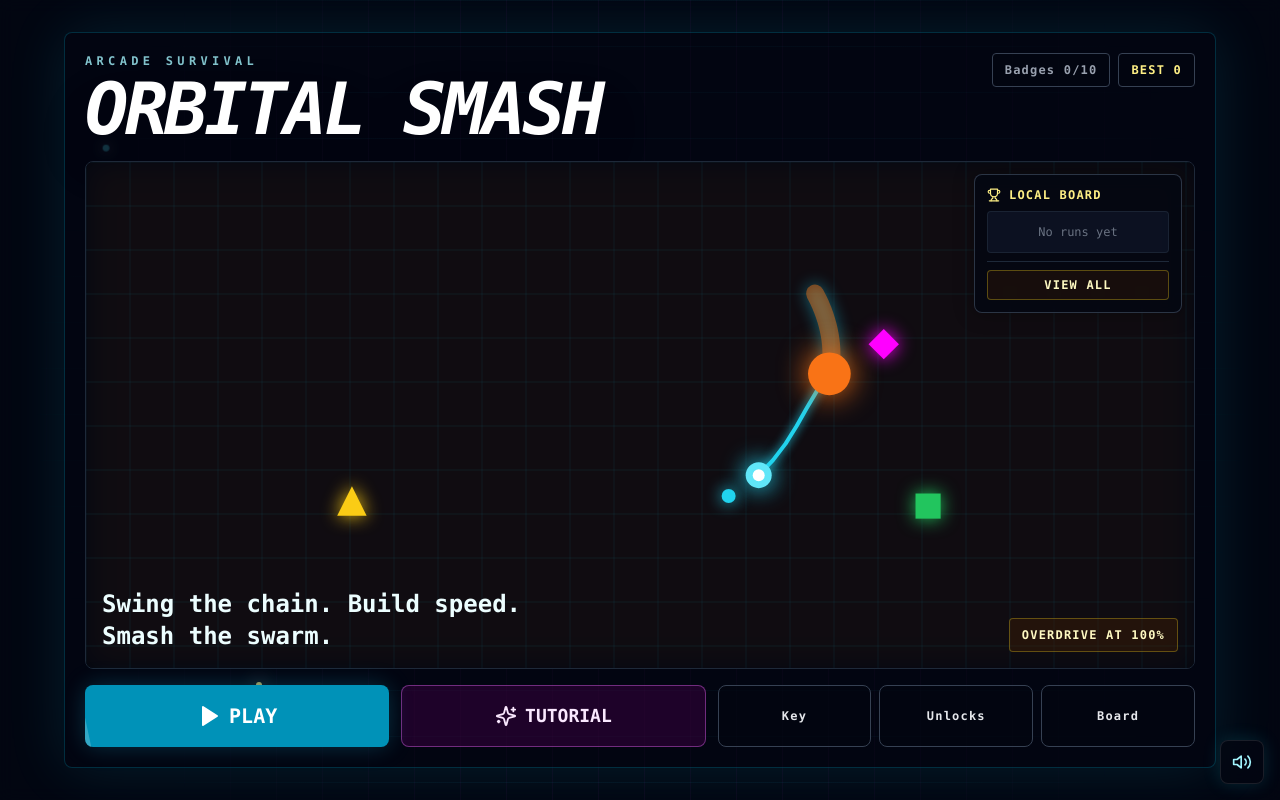
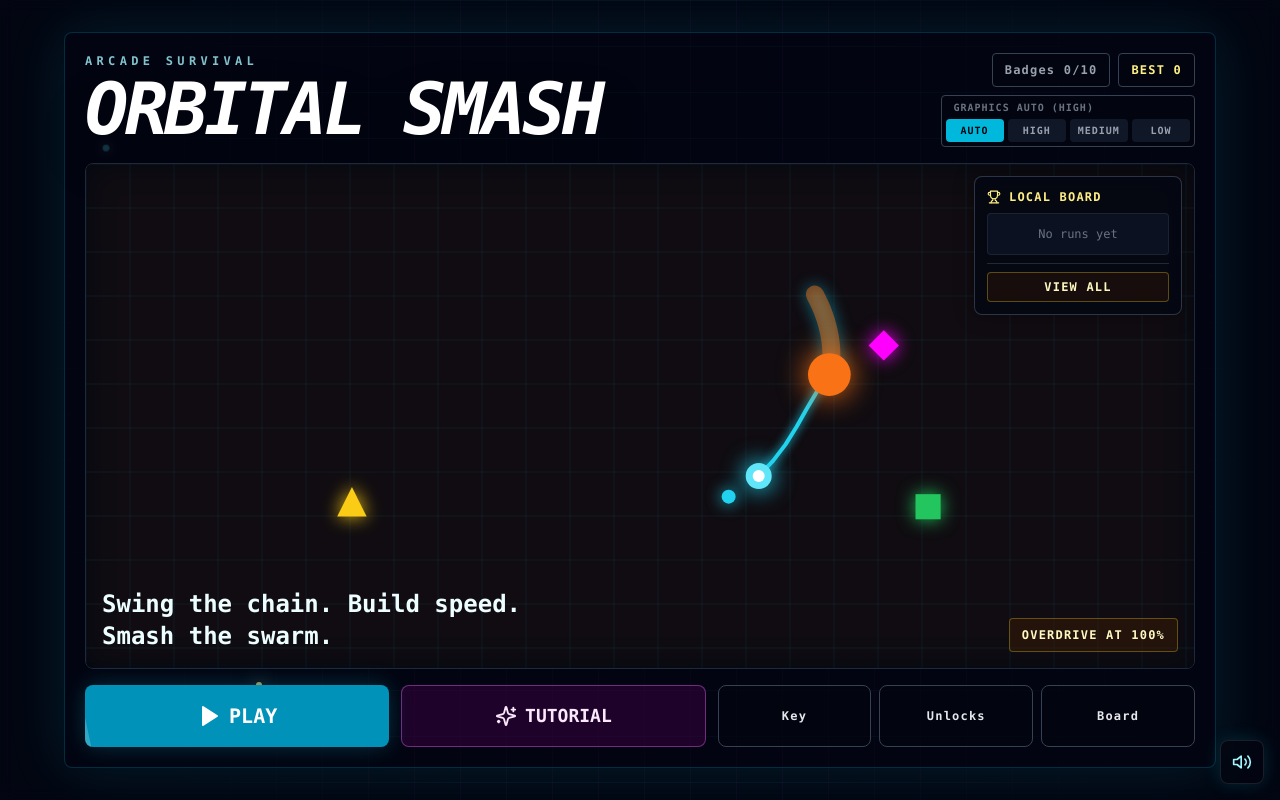
Before and after one commit to nascarjake/orbital-smash, a React (Vite) app: page / in a window 1280 px wide. Built offline with nearby package versions, Linux system fonts and the light colour scheme.

Commit message:
add graphics options

```diff
--- a/src/App.jsx
+++ b/src/App.jsx
@@ -16,6 +16,7 @@ const UNLOCKS_KEY = 'orbital_smash_unlocks';
 const LOADOUT_KEY = 'orbital_smash_loadout';
 const LOCAL_SCORES_KEY = 'orbital_smash_local_scores';
 const MUTE_KEY = 'orbital_smash_muted';
+const GRAPHICS_KEY = 'orbital_smash_graphics';
 
 const DREAMLO_PUBLIC = "69f664cb8f40bb1068bd441a";
 const DREAMLO_PRIVATE = "qJcEBUUmAE6ApG2ZQjVRiw4nBSAtJFnUGNixUKRstFdA";
@@ -246,6 +247,15 @@ const QUALITY_PRESETS = {
   ],
 };
 
+const GRAPHICS_OPTIONS = [
+  { id: 'auto', label: 'Auto' },
+  { id: 'high', label: 'High', quality: 0 },
+  { id: 'medium', label: 'Medium', quality: 1 },
+  { id: 'low', label: 'Low', quality: 2 },
+];
+
+const qualityLabel = (quality) => ['High', 'Medium', 'Low'][quality] ?? 'High';
+
 const applyQualityPreset = (perf, quality = perf.quality ?? 0) => {
   const presets = perf.isMobile ? QUALITY_PRESETS.mobile : QUALITY_PRESETS.desktop;
   const nextQuality = Math.max(0, Math.min(quality, presets.length - 1));
@@ -447,6 +457,8 @@ export default function App() {
   const [showUnlocks, setShowUnlocks] = useState(false);
   const [showLeaderboard, setShowLeaderboard] = useState(false);
   const [tutorialStep, setTutorialStep] = useState(0);
+  const [graphicsMode, setGraphicsMode] = useState(() => localStorage.getItem(GRAPHICS_KEY) || 'auto');
+  const [graphicsQuality, setGraphicsQuality] = useState(0);
   const isLocalMode = isLocalRuntime();
 
   const canvasRef = useRef(null);
@@ -595,6 +607,15 @@ export default function App() {
     }
   };
 
+  const setGraphics = (mode) => {
+    setGraphicsMode(mode);
+    localStorage.setItem(GRAPHICS_KEY, mode);
+    const option = GRAPHICS_OPTIONS.find((item) => item.id === mode);
+    if (option?.quality !== undefined) {
+      setGraphicsQuality(option.quality);
+    }
+  };
+
   const fetchLeaderboard = async () => {
     if (isLocalMode) {
       setLeaderboard([]);
@@ -648,10 +669,13 @@ export default function App() {
     const width = window.innerWidth;
     const height = window.innerHeight;
     const isMobile = window.matchMedia('(pointer: coarse)').matches || window.innerWidth < MOBILE_BREAKPOINT;
+    const graphicsOption = GRAPHICS_OPTIONS.find((item) => item.id === graphicsMode) ?? GRAPHICS_OPTIONS[0];
+    const initialQuality = graphicsOption.quality ?? 0;
     const performance = isMobile
       ? {
           isMobile: true,
-          quality: 0,
+          quality: initialQuality,
+          autoQuality: graphicsMode === 'auto',
           frameAvg: FRAME_DURATION,
           qualityCooldown: 0,
           coreFollow: 0.22,
@@ -678,7 +702,8 @@ export default function App() {
         }
       : {
           isMobile: false,
-          quality: 0,
+          quality: initialQuality,
+          autoQuality: graphicsMode === 'auto',
           frameAvg: FRAME_DURATION,
           qualityCooldown: 0,
           coreFollow: 0.15,
@@ -704,6 +729,7 @@ export default function App() {
           hudSyncInterval: 10,
         };
     applyQualityPreset(performance, performance.quality);
+    setGraphicsQuality(performance.quality);
 
     // Physics nodes for the chain-mace (Verlet integration)
     const nodes = Array.from({ length: NUM_NODES }, (_, i) => ({
@@ -1076,6 +1102,7 @@ export default function App() {
     resizeCanvas();
 
     const updateQuality = (deltaMs) => {
+      if (!perf.autoQuality) return;
       if (!Number.isFinite(deltaMs) || deltaMs <= 0) return;
       perf.frameAvg = perf.frameAvg * 0.94 + deltaMs * 0.06;
       if (perf.qualityCooldown > 0) perf.qualityCooldown--;
@@ -1086,10 +1113,12 @@ export default function App() {
 
       if (perf.qualityCooldown <= 0 && perf.frameAvg > downThreshold && perf.quality < presets.length - 1) {
         applyQualityPreset(perf, perf.quality + 1);
+        setGraphicsQuality(perf.quality);
         perf.qualityCooldown = 90;
         resizeCanvas();
       } else if (perf.qualityCooldown <= 0 && perf.frameAvg < upThreshold && perf.quality > 0) {
         applyQualityPreset(perf, perf.quality - 1);
+        setGraphicsQuality(perf.quality);
         perf.qualityCooldown = 180;
         resizeCanvas();
       } else if (Math.abs((perf.renderScale ?? 1) - appliedRenderScale) > 0.01) {
@@ -2327,6 +2356,9 @@ export default function App() {
                 CLICK TO ACTIVATE!
               </div>
             )}
+            <div className="mt-1 rounded border border-gray-700 bg-gray-950/70 px-2 py-1 text-[10px] font-bold uppercase tracking-widest text-gray-400">
+              GFX {graphicsMode === 'auto' ? `Auto ${qualityLabel(graphicsQuality)}` : qualityLabel(graphicsQuality)}
+            </div>
           </div>
         </div>
       )}
@@ -2347,12 +2379,34 @@ export default function App() {
                   ORBITAL SMASH
                 </h1>
               </div>
-              <div className="hidden gap-2 text-xs font-bold uppercase tracking-widest text-gray-400 sm:flex">
-                <button onClick={() => setShowBadges(true)} className="rounded border border-gray-700 bg-gray-950/70 px-3 py-2 hover:border-cyan-400 hover:text-cyan-200">
-                  Badges {Object.keys(achievements).length}/{ACHIEVEMENTS.length}
-                </button>
-                <div className="rounded border border-gray-700 bg-gray-950/70 px-3 py-2 text-yellow-200">
-                  Best {localHighScore.toLocaleString()}
+              <div className="hidden flex-col items-end gap-2 sm:flex">
+                <div className="flex gap-2 text-xs font-bold uppercase tracking-widest text-gray-400">
+                  <button onClick={() => setShowBadges(true)} className="rounded border border-gray-700 bg-gray-950/70 px-3 py-2 hover:border-cyan-400 hover:text-cyan-200">
+                    Badges {Object.keys(achievements).length}/{ACHIEVEMENTS.length}
+                  </button>
+                  <div className="rounded border border-gray-700 bg-gray-950/70 px-3 py-2 text-yellow-200">
+                    Best {localHighScore.toLocaleString()}
+                  </div>
+                </div>
+                <div className="rounded border border-gray-700 bg-gray-950/70 p-1">
+                  <div className="mb-1 px-2 text-[10px] font-black uppercase tracking-widest text-gray-500">
+                    Graphics {graphicsMode === 'auto' ? `Auto (${qualityLabel(graphicsQuality)})` : qualityLabel(graphicsQuality)}
+                  </div>
+                  <div className="grid grid-cols-4 gap-1">
+                    {GRAPHICS_OPTIONS.map((option) => (
+                      <button
+                        key={option.id}
+                        onClick={() => setGraphics(option.id)}
+                        className={`rounded px-2 py-1 text-[10px] font-black uppercase tracking-widest transition-colors ${
+                          graphicsMode === option.id
+                            ? 'bg-cyan-500 text-gray-950'
+                            : 'bg-gray-900 text-gray-400 hover:bg-cyan-950 hover:text-cyan-100'
+                        }`}
+                      >
+                        {option.label}
+                      </button>
+                    ))}
+                  </div>
                 </div>
               </div>
             </div>
@@ -2422,6 +2476,21 @@ export default function App() {
                 </button>
               </div>
             </div>
+            <div className="grid grid-cols-4 gap-1 rounded-lg border border-gray-800 bg-gray-950/70 p-1 text-[10px] font-black uppercase tracking-widest sm:hidden">
+              {GRAPHICS_OPTIONS.map((option) => (
+                <button
+                  key={option.id}
+                  onClick={() => setGraphics(option.id)}
+                  className={`rounded px-2 py-2 transition-colors ${
+                    graphicsMode === option.id
+                      ? 'bg-cyan-500 text-gray-950'
+                      : 'bg-gray-900 text-gray-400'
+                  }`}
+                >
+                  {option.label}
+                </button>
+              ))}
+            </div>
           </div>
         </div>
       )}
```
Also changed, not shown: 1 other file (tests, documents, lock files or other folders).
